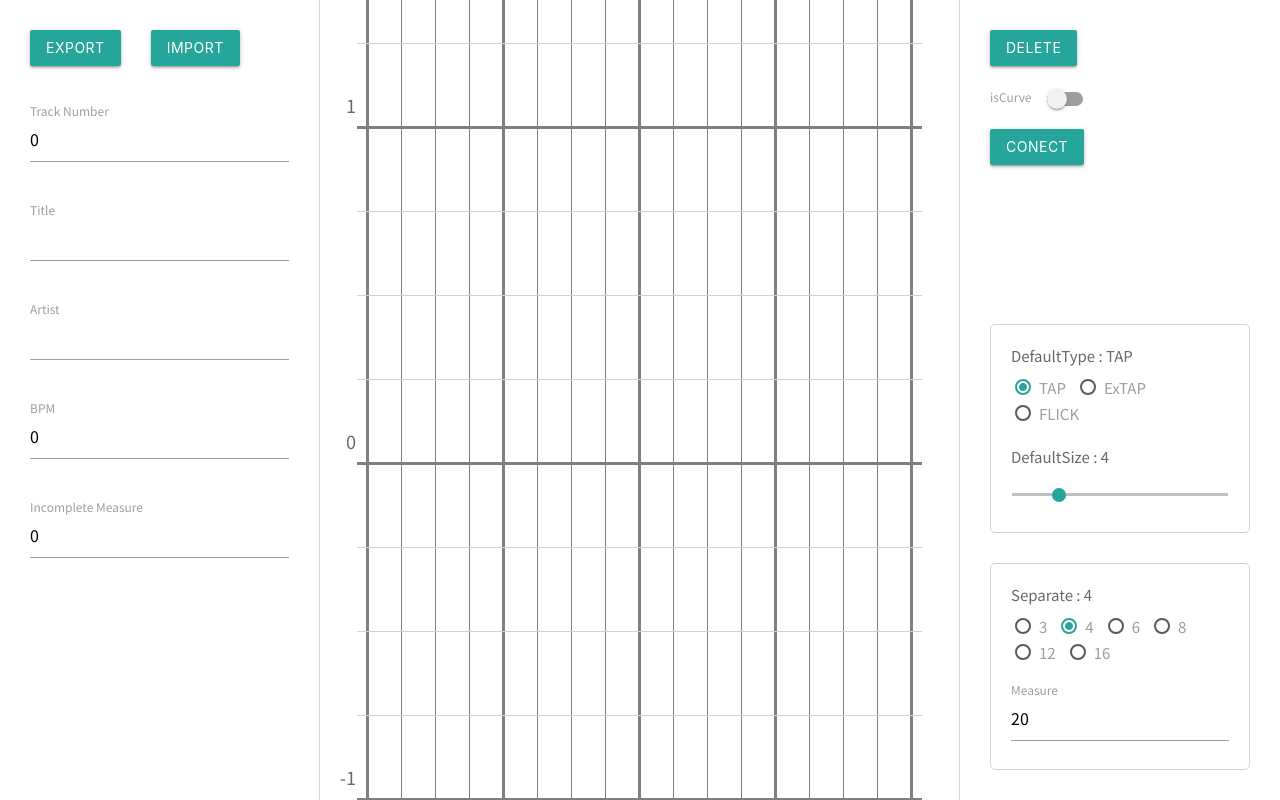
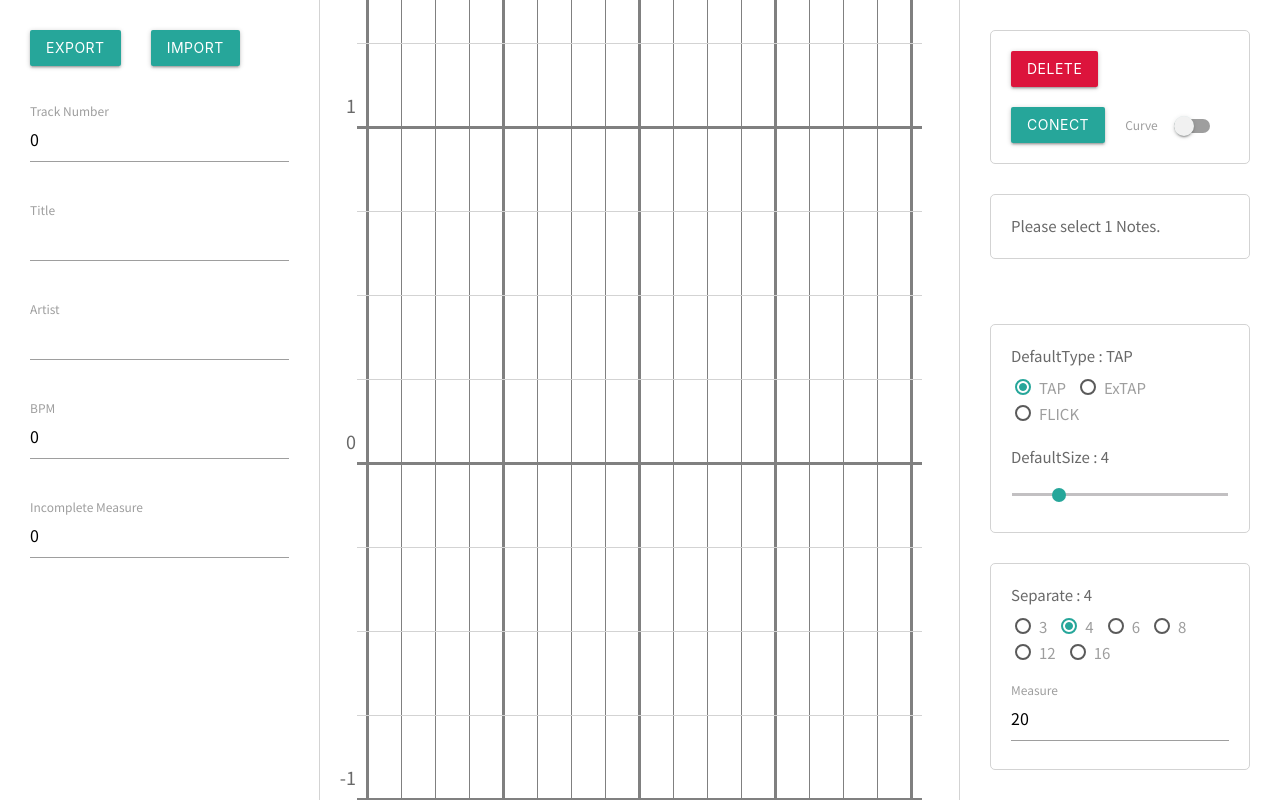
Before and after one commit to maru0210/ChartEditor, a React (Vite) app: page / in a window 1280 px wide. Built offline with nearby package versions, Linux system fonts and the light colour scheme.

Commit message:
Config画面にノート種類の設定を追加

```diff
--- a/src/Config.tsx
+++ b/src/Config.tsx
@@ -20,13 +20,32 @@ type Props = {
 };
 
 function Config(props: Props) {
-  const types: [string, number][] = [
+  const types0: [string, number][] = [
     ["TAP", 0],
     ["ExTAP", 1],
     ["FLICK", 2],
   ];
 
+  const types1: [string, number][] = [
+    ["STRAIGHT", 10],
+    ["CURVE", 11],
+  ];
+
   const [isCurve, setIsCurve] = useState<boolean>(false);
+
+  const getSelectNotes = (): Note[] => {
+    const selectNotes: Note[] = [];
+    props.notes.map((note) => {
+      for (let i = 0; i < note.data.length; i++) {
+        if (note.data[i].isSelect) {
+          selectNotes.push(note);
+          break;
+        }
+      }
+    });
+
+    return selectNotes;
+  };
 
   const DeleteNote = () => {
     props.setNotes(() =>
@@ -64,7 +83,6 @@ function Config(props: Props) {
       props.notes.map((note) => {
         if (note.key == key) {
           note.type = isCurve ? 11 : 10;
-          // note.type = 10;
           note.data[0].isSelect = false;
 
           note.data.push({
@@ -88,32 +106,104 @@ function Config(props: Props) {
     DeleteNote();
   };
 
+  const ChangeNoteType = (key: number, type: number) => {
+    props.setNotes(() =>
+      props.notes.map((note) => {
+        if (note.key == key) {
+          note.type = type;
+        }
+        return note;
+      }),
+    );
+  };
+
   return (
     <div id="config">
+      <div className="top">
         <div id="noteSetting">
-        <button className="waves-effect waves-light btn" onClick={() => DeleteNote()}>
+          <button className="waves-effect waves-light btn btn-del" onClick={() => DeleteNote()}>
             Delete
           </button>
 
           <div id="longNoteConf">
+            <button className="waves-effect waves-light btn" onClick={() => ConectNotes()}>
+              Conect
+            </button>
             <div className="switch">
               <label>
-              isCurve
+                Curve
                 <input type="checkbox" checked={isCurve} onChange={() => setIsCurve((old) => !old)} />
                 <span className="lever"></span>
               </label>
             </div>
-          <button className="waves-effect waves-light btn" onClick={() => ConectNotes()}>
-            Conect
-          </button>
+          </div>
+        </div>
+
+        <div id="selectedNoteSetting">
+          <div id="type">
+            {(() => {
+              const SelectNote: Note[] = getSelectNotes();
+              if (SelectNote.length != 1) {
+                return (
+                  <>
+                    <p className="not-found">Please select 1 Notes.</p>
+                  </>
+                );
+              } else if (SelectNote.length == 1) {
+                if ([0, 1, 2].includes(SelectNote[0].type)) {
+                  return (
+                    <>
+                      {types0.map((type: [string, number]) => {
+                        return (
+                          <>
+                            <label>
+                              <input
+                                className="with-gap"
+                                name="type"
+                                type="radio"
+                                checked={SelectNote[0].type == type[1]}
+                                onChange={() => ChangeNoteType(SelectNote[0].key, type[1])}
+                              ></input>
+                              <span>{type[0]}</span>
+                            </label>
+                          </>
+                        );
+                      })}
+                    </>
+                  );
+                } else if ([10, 11].includes(SelectNote[0].type)) {
+                  return (
+                    <>
+                      {types1.map((type: [string, number]) => {
+                        return (
+                          <>
+                            <label>
+                              <input
+                                className="with-gap"
+                                name="type"
+                                type="radio"
+                                checked={SelectNote[0].type == type[1]}
+                                onChange={() => ChangeNoteType(SelectNote[0].key, type[1])}
+                              ></input>
+                              <span>{type[0]}</span>
+                            </label>
+                          </>
+                        );
+                      })}
+                    </>
+                  );
+                }
+              }
+            })()}
+          </div>
         </div>
       </div>
 
       <div className="bottom">
         <div id="defaultNote">
           <div id="defaultType">
-            <p>DefaultType : {types[props.defaultType][0]}</p>
-            {types.map((type: [string, number]) => {
+            <p>DefaultType : {types0[props.defaultType][0]}</p>
+            {types0.map((type: [string, number]) => {
               return (
                 <>
                   <label>
--- a/src/css/Config.css
+++ b/src/css/Config.css
@@ -7,6 +7,42 @@
 
   > div {
     width: 100%;
+  }
+
+  > div.top {
+    display: flex;
+    flex-direction: column;
+    gap: 30px;
+
+    > div {
+      padding: 20px;
+      border: 1px solid lightgray;
+      border-radius: 5px;
+    }
+
+    > div#noteSetting {
+      > .btn-del {
+        background-color: crimson;
+      }
+
+      > div#longNoteConf {
+        display: flex;
+        align-items: center;
+        gap: 20px;
+
+        > button {
+          margin: 0;
+        }
+      }
+    }
+
+    > div#selectedNoteSetting {
+      > #type {
+        > .not-found {
+          margin: 0;
+        }
+      }
+    }
   }
 
   > div.bottom {
@@ -55,8 +91,6 @@ label:has(input[type="radio"]) {
   }
 }
 
-#longNoteConf {
-  > div {
-    margin-bottom: 20px;
-  }
+.switch {
+  display: inline;
 }
--- a/src/css/Editor.css
+++ b/src/css/Editor.css
@@ -32,7 +32,7 @@ svg {
 
   > .selected {
     border: 1px solid white;
-    outline: 3px solid black;
+    outline: 2px solid midnightblue;
 
     z-index: 10000;
   }
```
Lines whose indentation alone changed are shown as unchanged.
